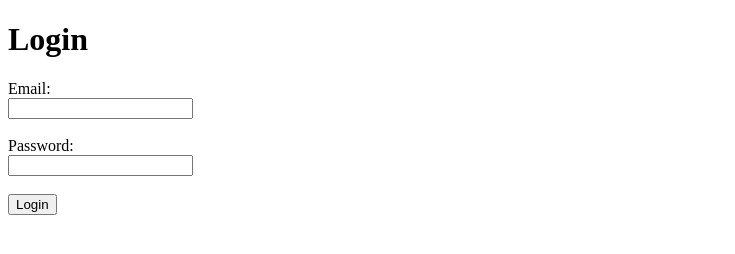
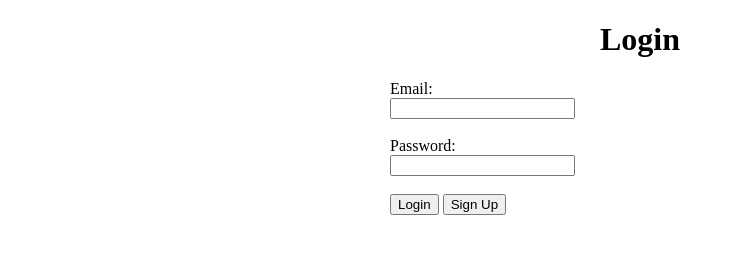
Before and after one commit to Vivian-Trieu/BevTrackr, a website: page login.html in a window 1280 px wide. Shown: the whole page, without its empty margins (0-735 px from the left). Drawn offline with Linux system fonts and the light colour scheme.

Commit message:
login.html

```diff
--- a/login.html
+++ b/login.html
@@ -6,7 +6,10 @@
     <!-- Include Firebase SDK -->
     <script src="https://www.gstatic.com/firebasejs/8.10.0/firebase-app.js"></script>
     <script src="https://www.gstatic.com/firebasejs/8.10.0/firebase-auth.js"></script>
+    <style>
+        h1 {text-align: center;}
 
+        </style>
     <script>
         // Initialize Firebase
         var firebaseConfig = {
@@ -37,9 +40,16 @@
                 });
         }
     </script>
+    <style>
+        .content {
+          max-width: 500px;
+          margin: auto;
+        }
+        </style>
 </head>
 
 <body>
+    <div class="content">
     <h1>Login</h1>
     <form>
         <label for="email">Email:</label><br>
@@ -49,10 +59,19 @@
         <input type="password" id="password" required><br><br>
 
         <button type="button" onclick="authenticateUser()">Login</button>
+
+        <button id="formButton">Sign Up</button>
+
     </form>
-
+</div>
     <!-- Include Firebase configuration and initialization -->
     <script src="firebase-config.js"></script>
 </body>
+<script>
+    document.getElementById("formButton").addEventListener("click", function() {
+      window.location.href = "https://forms.gle/j5V5jZhiV8tdroEG6";
+    });
+
+  </script>
 
 </html>
```
